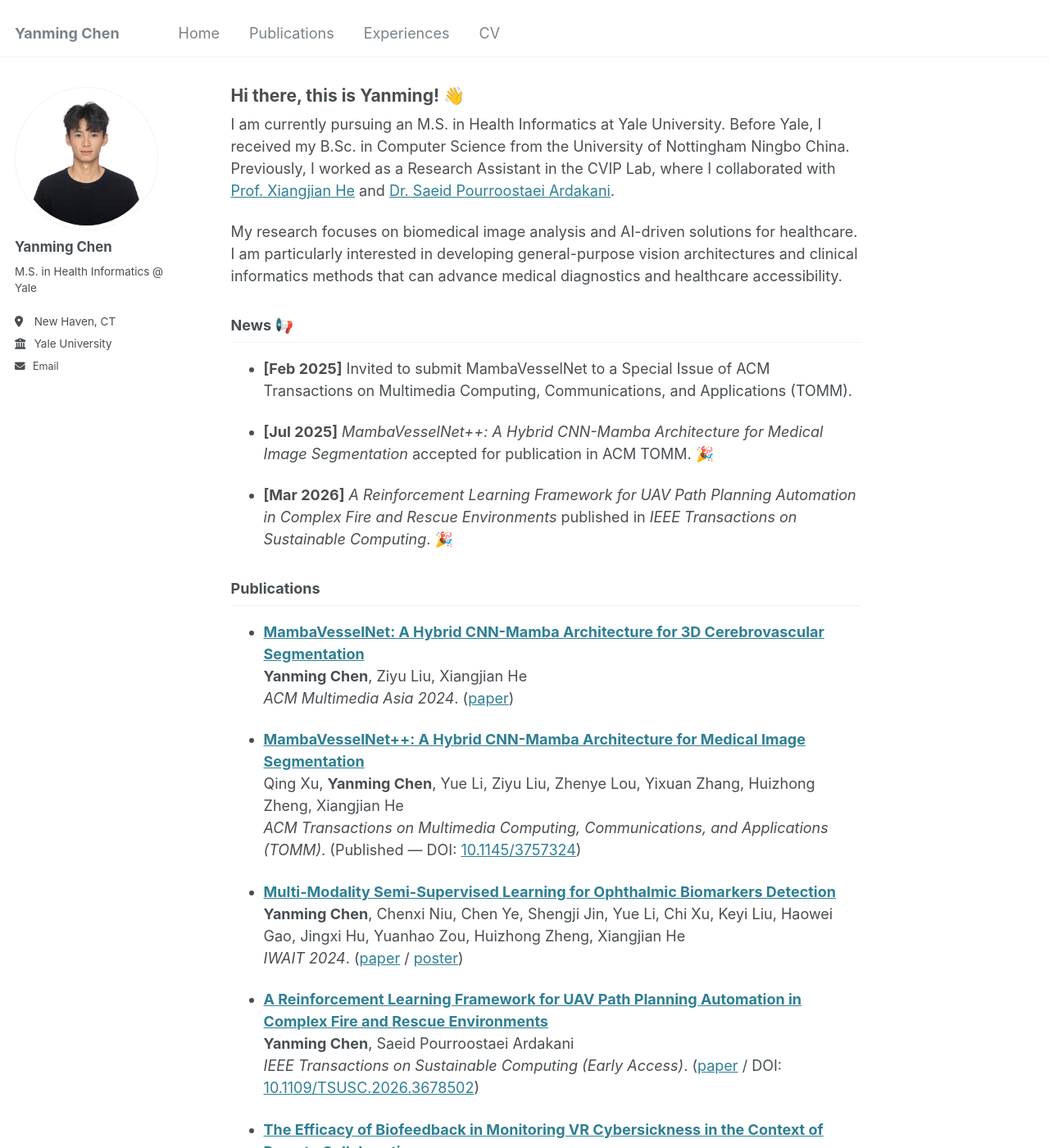
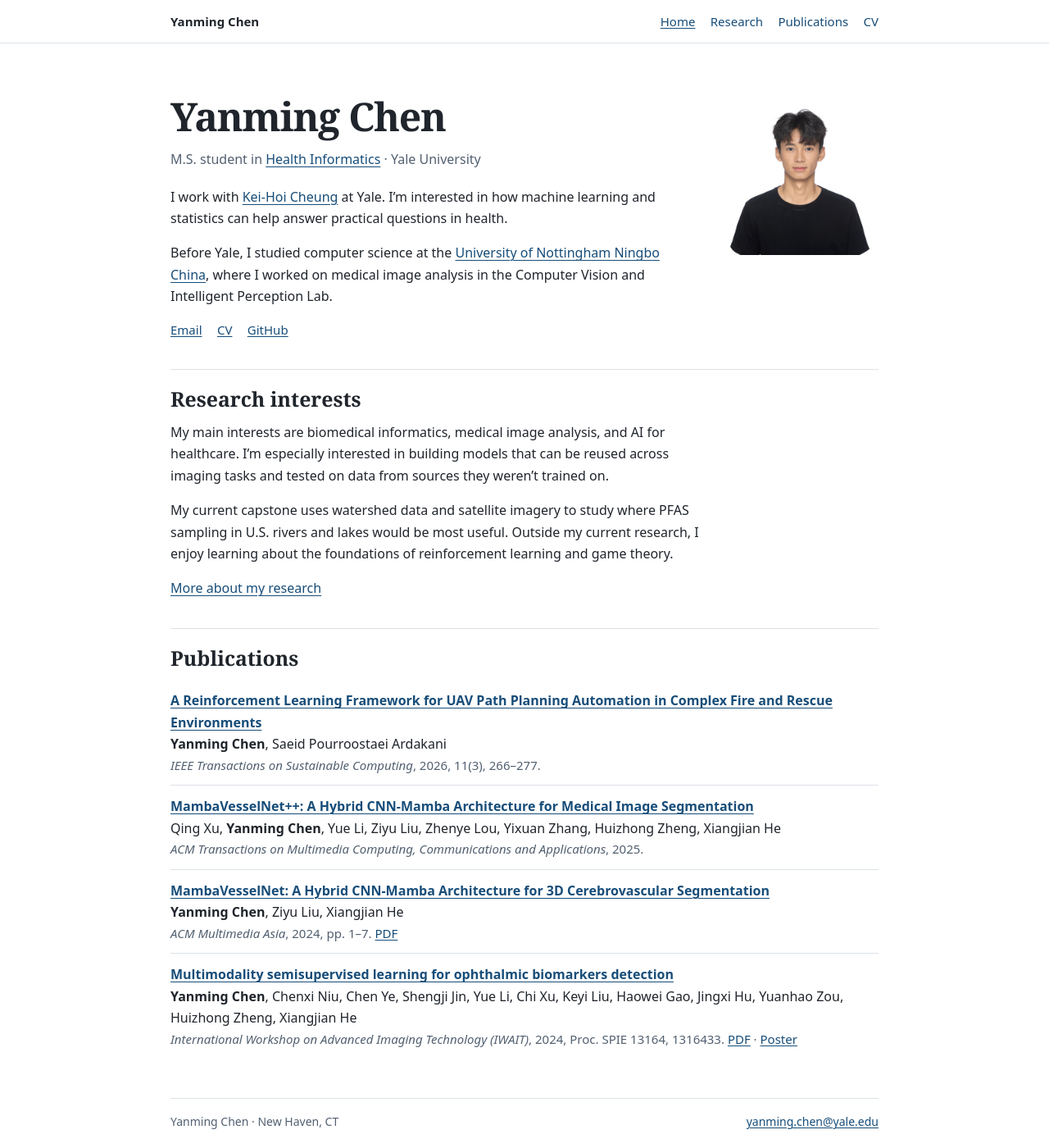
Before and after one commit to CC0117/cc0117.github.io, a Jekyll site: the page built from _pages/about.md, in a window 1280 px wide and 1400 px high. Shown: the whole window at 82% size. Built offline with Jekyll 4.4.1, drawn with Linux system fonts in a browser that asks for light colours; some of the changed text lies outside the part shown.

Commit message:
Refresh academic website from updated CV

```diff
--- a/_config.yml
+++ b/_config.yml
@@ -11,7 +11,7 @@ locale                   : "en-US"
 title                    : "Yanming Chen"
 title_separator          : " "
 name                     : &name "Yanming Chen"
-description              : &description "personal description"
+description              : &description "Yanming Chen, M.S. student in Health Informatics at Yale University. Research in biomedical informatics, medical imaging, and AI for healthcare."
 url                      : https://cc0117.github.io # the base hostname & protocol for your site e.g. "https://[your GitHub username].github.io"
 baseurl                  : "" # the subpath of your site, e.g. "/blog"
 repository               : "CC0117/cc0117.github.io"
--- /dev/null
+++ b/_data/academic_publications.yml
@@ -0,0 +1,29 @@
+- year: 2026
+  title: "A Reinforcement Learning Framework for UAV Path Planning Automation in Complex Fire and Rescue Environments"
+  authors: [Yanming Chen, Saeid Pourroostaei Ardakani]
+  venue: IEEE Transactions on Sustainable Computing
+  details: "11(3), 266–277"
+  doi: https://doi.org/10.1109/TSUSC.2026.3678502
+
+- year: 2025
+  title: "MambaVesselNet++: A Hybrid CNN-Mamba Architecture for Medical Image Segmentation"
+  authors: [Qing Xu, Yanming Chen, Yue Li, Ziyu Liu, Zhenye Lou, Yixuan Zhang, Huizhong Zheng, Xiangjian He]
+  venue: "ACM Transactions on Multimedia Computing, Communications and Applications"
+  doi: https://doi.org/10.1145/3757324
+
+- year: 2024
+  title: "MambaVesselNet: A Hybrid CNN-Mamba Architecture for 3D Cerebrovascular Segmentation"
+  authors: [Yanming Chen, Ziyu Liu, Xiangjian He]
+  venue: ACM Multimedia Asia
+  details: "pp. 1–7"
+  doi: https://doi.org/10.1145/3696409.3700231
+  pdf: /files/MambaVesselNet.pdf
+
+- year: 2024
+  title: Multimodality semisupervised learning for ophthalmic biomarkers detection
+  authors: [Yanming Chen, Chenxi Niu, Chen Ye, Shengji Jin, Yue Li, Chi Xu, Keyi Liu, Haowei Gao, Jingxi Hu, Yuanhao Zou, Huizhong Zheng, Xiangjian He]
+  venue: International Workshop on Advanced Imaging Technology (IWAIT)
+  details: "Proc. SPIE 13164, 1316433"
+  doi: https://doi.org/10.1117/12.3019655
+  pdf: /files/IWAIT_Paper.pdf
+  poster: /files/IWAIT_Poster.pdf
--- /dev/null
+++ b/_includes/academic-publications.html
@@ -0,0 +1,11 @@
+<ul class="publications">
+  {% for paper in site.data.academic_publications %}
+    <li>
+      <a class="publication-title" href="{{ paper.doi | escape }}">{{ paper.title | escape }}</a>
+      <span class="publication-authors">
+        {% for author in paper.authors %}{% if author == site.name %}<strong>{{ author | escape }}</strong>{% else %}{{ author | escape }}{% endif %}{% unless forloop.last %}, {% endunless %}{% endfor %}
+      </span>
+      <span class="publication-venue"><em>{{ paper.venue | escape }}</em>, {{ paper.year }}{% if paper.details %}, {{ paper.details | escape }}{% endif %}.{% if paper.pdf %} <a href="{{ paper.pdf | relative_url }}" aria-label="PDF: {{ paper.title | escape }}">PDF</a>{% endif %}{% if paper.poster %} · <a href="{{ paper.poster | relative_url }}" aria-label="Poster: {{ paper.title | escape }}">Poster</a>{% endif %}</span>
+    </li>
+  {% endfor %}
+</ul>
--- /dev/null
+++ b/_layouts/academic.html
@@ -0,0 +1,34 @@
+<!doctype html>
+<html lang="{{ site.locale | slice: 0, 2 }}">
+<head>
+  <meta charset="utf-8">
+  <meta name="viewport" content="width=device-width, initial-scale=1">
+  <title>{% if page.url != "/" %}{{ page.title | escape }} | {% endif %}{{ site.title | escape }}</title>
+  <meta name="description" content="{{ page.description | default: site.description | escape }}">
+  <link rel="canonical" href="{{ page.url | absolute_url }}">
+  <link rel="icon" href="{{ '/images/favicon.ico' | relative_url }}">
+  <link rel="stylesheet" href="{{ '/assets/css/academic.css' | relative_url }}">
+</head>
+<body>
+  <a class="skip-link" href="#content">Skip to content</a>
+  <header class="site-header">
+    <nav class="shell site-nav" aria-label="Main navigation">
+      <a class="site-name" href="{{ '/' | relative_url }}">{{ site.title | escape }}</a>
+      <ul>
+        {% for item in site.data.navigation.main %}
+          <li><a href="{{ item.url | relative_url }}"{% if page.url == item.url %} aria-current="page"{% endif %}>{{ item.title | escape }}</a></li>
+        {% endfor %}
+      </ul>
+    </nav>
+  </header>
+
+  <main id="content" class="shell main-content{% if page.url == '/' %} home{% endif %}">
+    {{ content }}
+  </main>
+
+  <footer class="shell site-footer">
+    <span>{{ site.title | escape }} · New Haven, CT</span>
+    <a href="mailto:{{ site.author.email | escape }}">{{ site.author.email | escape }}</a>
+  </footer>
+</body>
+</html>
--- a/_pages/about.md
+++ b/_pages/about.md
@@ -1,51 +1,36 @@
 ---
+layout: academic
 permalink: /
-title: "Hi there, this is Yanming! 👋"
-author_profile: true
+title: "Yanming Chen"
+author_profile: false
 redirect_from:
   - /about/
   - /about.html
 ---
 
-I am currently pursuing an M.S. in Health Informatics at Yale University. Before Yale, I received my B.Sc. in Computer Science from the University of Nottingham Ningbo China. Previously, I worked as a Research Assistant in the CVIP Lab, where I collaborated with [Prof. Xiangjian He](https://scholar.google.com.au/citations?user=BiBXGfIAAAAJ&hl=en) and [Dr. Saeid Pourroostaei Ardakani](https://scholar.google.com/citations?user=3OeHr8gAAAAJ&hl=en).
+<div class="intro" markdown="0">
+  <div class="intro-copy">
+    <h1>Yanming Chen</h1>
+    <p class="affiliation">M.S. student in <a href="https://ysph.yale.edu/school-of-public-health/graduate-programs/master-of-science-in-public-health-msph/health-informatics/">Health Informatics</a> · Yale University</p>
+    <p>I work with <a href="https://medicine.yale.edu/profile/kei-cheung/">Kei-Hoi Cheung</a> at Yale. I’m interested in how machine learning and statistics can help answer practical questions in health.</p>
+    <p>Before Yale, I studied computer science at the <a href="https://www.nottingham.edu.cn/en/about/who-we-are.aspx">University of Nottingham Ningbo China</a>, where I worked on medical image analysis in the Computer Vision and Intelligent Perception Lab.</p>
+    <ul class="profile-links" aria-label="Contact and profiles">
+      <li><a href="mailto:{{ site.author.email | escape }}">Email</a></li>
+      <li><a href="{{ '/cv/' | relative_url }}">CV</a></li>
+      <li><a href="https://github.com/CC0117">GitHub</a></li>
+    </ul>
+  </div>
+  <img class="portrait" src="{{ '/images/profile-web.jpg' | relative_url }}" width="480" height="480" alt="Portrait of Yanming Chen">
+</div>
 
-My research focuses on biomedical image analysis and AI-driven solutions for healthcare. I am particularly interested in developing general-purpose vision architectures and clinical informatics methods that can advance medical diagnostics and healthcare accessibility.
+## Research interests
 
-<!--
-## **Research Interests**
-1. Biomedical Image Analysis.
-2. General-Purpose Vision Architectures: Exploring transformer-inspired models to understand how overall architectural design, rather than specific token-mixing mechanisms, drives performance in medical image segmentation task and beyond.   -->
+My main interests are biomedical informatics, medical image analysis, and AI for healthcare. I’m especially interested in building models that can be reused across imaging tasks and tested on data from sources they weren’t trained on.
 
-## **News** 📢
+My current capstone uses watershed data and satellite imagery to study where PFAS sampling in U.S. rivers and lakes would be most useful. Outside my current research, I enjoy learning about the foundations of reinforcement learning and game theory.
 
-- **[Feb 2025]** Invited to submit MambaVesselNet to a Special Issue of ACM Transactions on Multimedia Computing, Communications, and Applications (TOMM).
+[More about my research]({{ '/experiences/' | relative_url }})
 
-- **[Jul 2025]** *MambaVesselNet++: A Hybrid CNN-Mamba Architecture for Medical Image Segmentation* accepted for publication in ACM TOMM. 🎉
+## Publications
 
-- **[Mar 2026]** *A Reinforcement Learning Framework for UAV Path Planning Automation in Complex Fire and Rescue Environments* published in *IEEE Transactions on Sustainable Computing*. 🎉
-
-
-<!-- - **[Jul 2025]** Received a minor revision decision for MambaVesselNet++ from ACM Transactions on Multimedia Computing, Communications, and Applications (TOMM). -->
-
-
-## **Publications**
-
-- [**MambaVesselNet: A Hybrid CNN-Mamba Architecture for 3D Cerebrovascular Segmentation**](/publication/2024-12-3-mamba-vesselnet)
-  **Yanming Chen**, Ziyu Liu, Xiangjian He
-  *ACM Multimedia Asia 2024*. ([paper](files/MambaVesselNet.pdf))
-
-- [**MambaVesselNet++: A Hybrid CNN-Mamba Architecture for Medical Image Segmentation**](/publication/2024-01-20-uav-path-planning)
-  Qing Xu, **Yanming Chen**, Yue Li, Ziyu Liu, Zhenye Lou, Yixuan Zhang, Huizhong Zheng, Xiangjian He
-  *ACM Transactions on Multimedia Computing, Communications, and Applications (TOMM)*. (Published — DOI: [10.1145/3757324](https://doi.org/10.1145/3757324))
-
-- [**Multi-Modality Semi-Supervised Learning for Ophthalmic Biomarkers Detection**](/publication/2024-01-10-multimodality-learning)
-  **Yanming Chen**, Chenxi Niu, Chen Ye, Shengji Jin, Yue Li, Chi Xu, Keyi Liu, Haowei Gao, Jingxi Hu, Yuanhao Zou, Huizhong Zheng, Xiangjian He
-  *IWAIT 2024*. ([paper](files/IWAIT_Paper.pdf) / [poster](files/IWAIT_Poster.pdf))
-
-- [**A Reinforcement Learning Framework for UAV Path Planning Automation in Complex Fire and Rescue Environments**](/publication/2024-01-20-uav-path-planning)
-  **Yanming Chen**, Saeid Pourroostaei Ardakani
-  *IEEE Transactions on Sustainable Computing (Early Access)*. ([paper](https://ieeexplore.ieee.org/document/11457371) / DOI: [10.1109/TSUSC.2026.3678502](https://doi.org/10.1109/TSUSC.2026.3678502))
-
-- [**The Efficacy of Biofeedback in Monitoring VR Cybersickness in the Context of Remote Collaboration**](/publication/2024-01-30-vr-cybersickness)
-  Yifan Yang, Xu Sun, Yaorun Zhang, Junsong Zhu, **Yanming Chen**, Chen Ye, Sheng Zhang, Canjun Yang
-  <!-- *Under Review at CSCW 2025*.   -->
+{% include academic-publications.html %}
--- /dev/null
+++ b/assets/css/academic.css
@@ -0,0 +1,156 @@
+:root {
+  color-scheme: light;
+  --ink: #20252c;
+  --muted: #526071;
+  --link: #174d79;
+  --rule: #dce2e8;
+  --gutter: clamp(1.25rem, 5vw, 3rem);
+  font-family: system-ui, -apple-system, BlinkMacSystemFont, "Segoe UI", sans-serif;
+  font-size: 100%;
+  line-height: 1.65;
+  color: var(--ink);
+  background: #fff;
+}
+
+*, *::before, *::after { box-sizing: border-box; }
+
+body { margin: 0; }
+
+a {
+  color: var(--link);
+  text-decoration-thickness: 1px;
+  text-underline-offset: .16em;
+  overflow-wrap: anywhere;
+}
+
+a:hover { color: #0b2d4a; }
+
+a:focus-visible {
+  outline: 2px solid var(--link);
+  outline-offset: 4px;
+  border-radius: 2px;
+}
+
+.shell {
+  width: min(100% - 2 * var(--gutter), 54rem);
+  margin-inline: auto;
+}
+
+.skip-link {
+  position: absolute;
+  inset: .75rem auto auto var(--gutter);
+  padding: .35rem .65rem;
+  background: #fff;
+  transform: translateY(-200%);
+}
+
+.skip-link:focus { transform: none; }
+
+.site-header { border-bottom: 1px solid var(--rule); }
+
+.site-nav {
+  display: flex;
+  align-items: baseline;
+  justify-content: space-between;
+  flex-wrap: wrap;
+  gap: .45rem 1.5rem;
+  padding-block: .85rem;
+  font-size: .9375rem;
+}
+
+.site-nav a { text-decoration: none; }
+.site-nav a:hover, .site-nav [aria-current="page"] { text-decoration: underline; }
+.site-name { color: var(--ink); font-weight: 650; }
+
+.site-nav ul, .profile-links {
+  display: flex;
+  flex-wrap: wrap;
+  gap: .35rem 1.15rem;
+  margin: 0;
+  padding: 0;
+  list-style: none;
+}
+
+.main-content {
+  padding-block: clamp(2rem, 5vw, 3.75rem) 3rem;
+}
+
+h1, h2 {
+  font-family: Georgia, "Times New Roman", serif;
+  font-weight: 600;
+  line-height: 1.2;
+}
+
+h1 {
+  margin: 0 0 .65rem;
+  font-size: clamp(2.2rem, 6vw, 3rem);
+  letter-spacing: -.025em;
+}
+
+h2 {
+  margin: 2.2rem 0 .75rem;
+  font-size: 1.55rem;
+}
+
+.home h2 {
+  padding-top: 1.3rem;
+  border-top: 1px solid var(--rule);
+}
+
+p { margin: 0 0 1rem; }
+
+.main-content > p, .main-content > ul:not(.publications) { max-width: 73ch; }
+
+.intro {
+  display: grid;
+  grid-template-columns: minmax(0, 1fr) clamp(9rem, 23%, 12rem);
+  align-items: start;
+  gap: clamp(1.25rem, 4vw, 2.75rem);
+}
+
+.affiliation {
+  color: var(--muted);
+  margin-bottom: 1.2rem;
+}
+
+.portrait {
+  display: block;
+  width: 100%;
+  height: auto;
+  margin-top: .4rem;
+  border-radius: 4px;
+}
+
+.profile-links { font-size: .9375rem; }
+
+.entry-meta, .publication-venue, .site-footer { color: var(--muted); }
+.entry-meta, .publication-venue { font-size: .9375rem; }
+
+.main-content > ul:not(.publications) { padding-left: 1.35rem; }
+.main-content > ul:not(.publications) li + li { margin-top: .55rem; }
+
+.publications {
+  margin: 0;
+  padding: 0;
+  list-style: none;
+}
+
+.publication-title { font-weight: 650; }
+.publication-authors, .publication-venue { display: block; }
+.publications li { padding-block: .75rem; }
+.publications li + li { border-top: 1px solid var(--rule); }
+
+.site-footer {
+  display: flex;
+  justify-content: space-between;
+  flex-wrap: wrap;
+  gap: .35rem 1rem;
+  padding-block: 1rem 1.4rem;
+  border-top: 1px solid var(--rule);
+  font-size: .875rem;
+}
+
+@media (max-width: 38rem) {
+  .intro { grid-template-columns: 1fr; }
+  .portrait { width: 9rem; }
+}
```
Also changed, not shown: _data/navigation.yml (+6 -12 lines), _pages/experiences.md (+25 -29 lines), _pages/publications.html (+5 -49 lines), images/profile-web.jpg (added), 2 other files.
